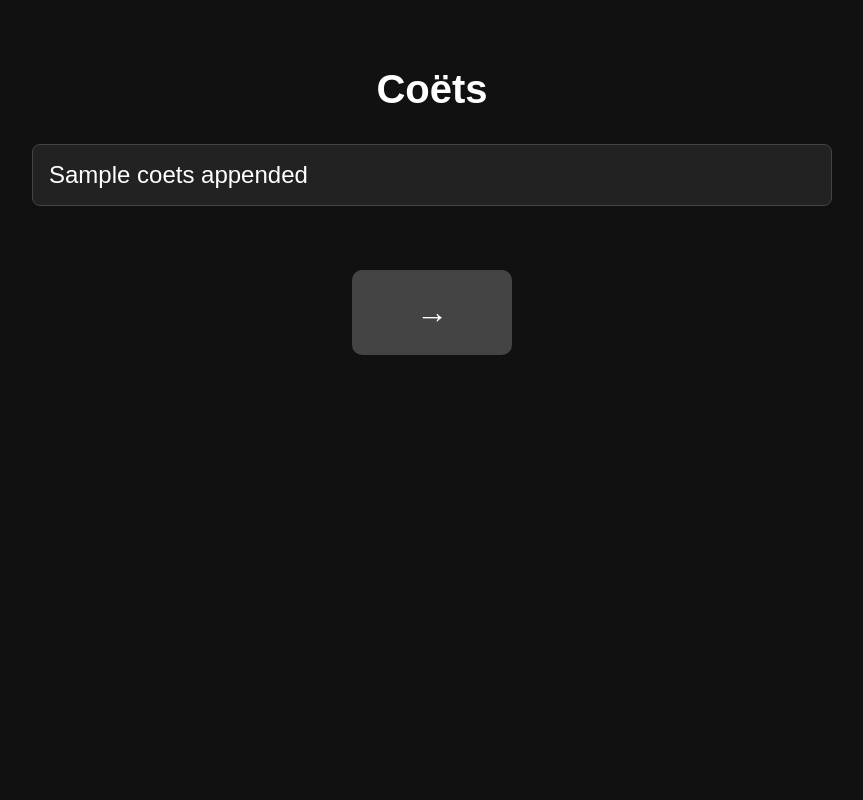
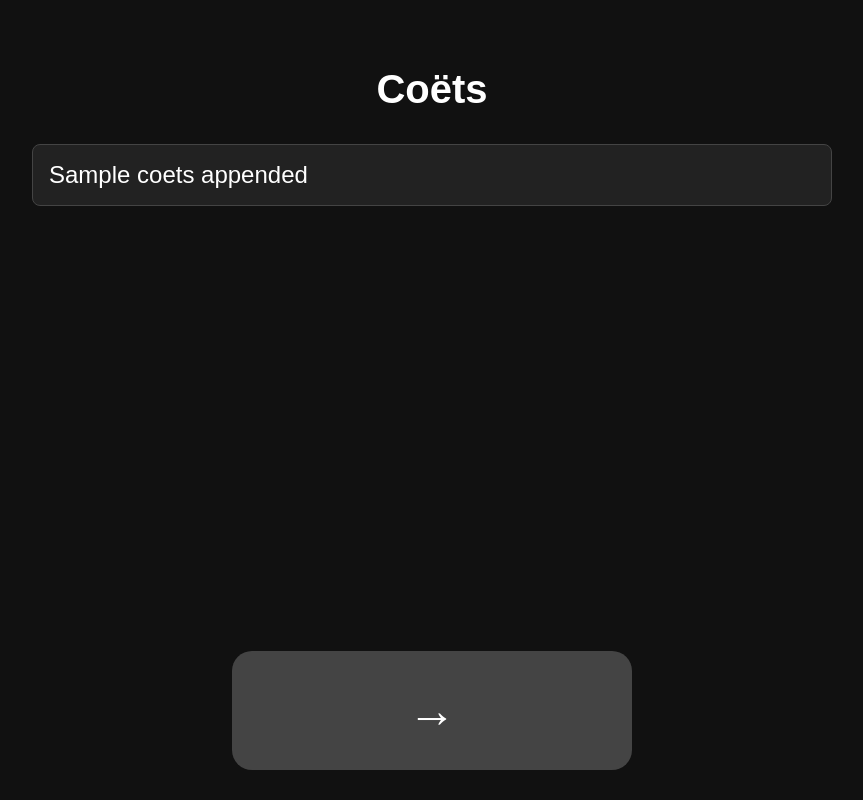
Before and after one commit to hjansonah/lequipier, a Flask app: page /records in a window 1280 px wide. Shown: the whole page, without its empty margins (208-1071 px from the left). Run offline with Flask 3, Linux system fonts and the light colour scheme; a database or web service that is not in the repository returns one stand-in record (values such as "Sample title"); some libraries are stand-ins or nearby versions.

Commit message:
bigger next button

```diff
--- a/templates/recordeditable.html
+++ b/templates/recordeditable.html
@@ -3,12 +3,14 @@
 <head>
     <meta charset="UTF-8">
     <title>Coët Record {{ rows[0]['ID'] }}</title>
+    <meta name="viewport" content="width=device-width, initial-scale=1.0">
     <style>
         body {
             font-family: Arial, sans-serif;
             background-color: #111;
             color: #fff;
             padding: 2rem;
+            margin-bottom: 8rem; /* leave space for button */
         }
 
         h1 {
@@ -33,11 +35,11 @@
             border: 1px solid #444;
             border-radius: 8px;
             padding: 1rem;
-            font-size: 1.5rem; /* intermediate size */
+            font-size: 1.5rem;
         }
 
         .record-row[data-col="Coet"] {
-            font-size: 2.5rem; /* much bigger font for Coet */
+            font-size: 2.5rem;
             font-weight: bold;
         }
 
@@ -83,21 +85,33 @@
         }
 
         button {
-            display: block;
-            margin: 4rem auto 0 auto;
-            padding: 1.5rem 4rem;
-            font-size: 2rem;
+            position: fixed;
+            bottom: 20px;
+            left: 50%;
+            transform: translateX(-50%);
+            padding: 2rem 4rem;
+            font-size: 3rem;
             font-weight: bold;
             background-color: #444;
             color: white;
             border: none;
-            border-radius: 10px;
+            border-radius: 20px;
             cursor: pointer;
-            transition: background-color 0.3s ease;
+            z-index: 999;
+            width: 80%;
+            max-width: 400px;
+            transition: background-color 0.3s ease, transform 0.2s ease;
         }
 
         button:hover {
             background-color: #666;
+            transform: translateX(-50%) scale(1.03);
+        }
+
+        @media (min-width: 768px) {
+            button {
+                bottom: 30px;
+            }
         }
     </style>
 </head>
```
